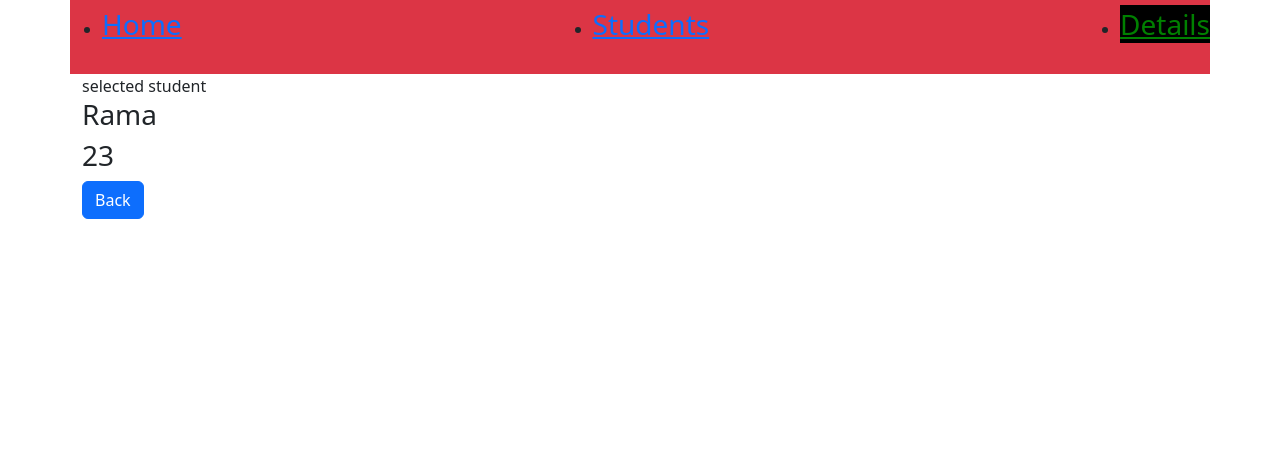
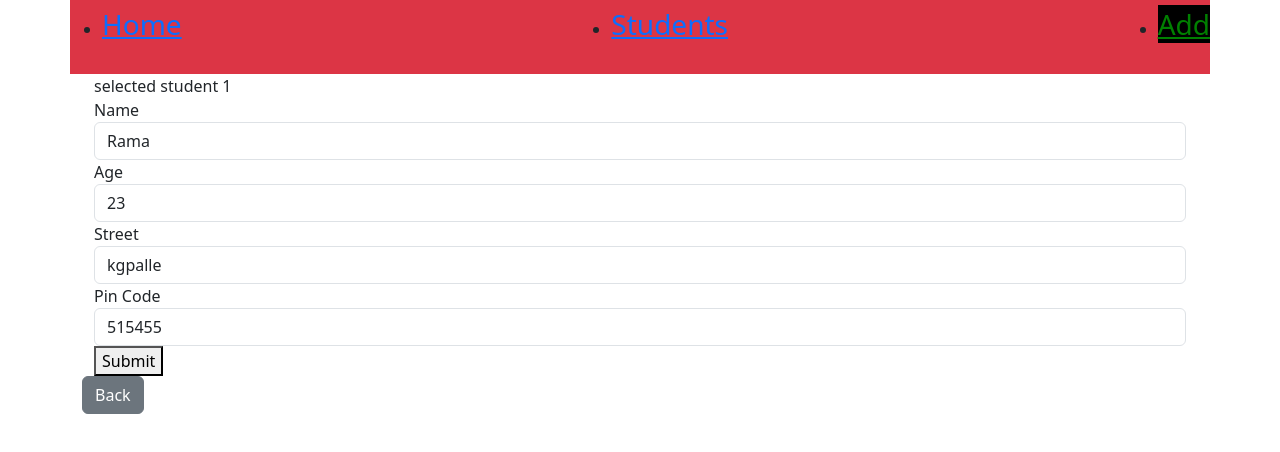
Before and after one commit to Rrrummadi2020/angular-plural, an Angular app: page /students/1 in a window 1280 px wide. Shown: the top 452 px of the page. Built offline with nearby package versions, Linux system fonts and the light colour scheme.

Commit message:
template driven forms example

```diff
--- a/src/app/app.module.ts
+++ b/src/app/app.module.ts
@@ -9,6 +9,7 @@ import { StudentListComponent } from './student-list/student-list.component';
 import { StudentEditComponent } from './student-edit/student-edit.component';
 import { CommonModule } from '@angular/common';
 import { studentGuard } from './student.guard';
+import { FormsModule } from '@angular/forms';
 
 @NgModule({
   declarations: [
@@ -18,7 +19,7 @@ import { studentGuard } from './student.guard';
     StudentListComponent
   ],
   imports: [
-    BrowserModule, CommonModule,RouterModule.forRoot(
+    BrowserModule, CommonModule,FormsModule,RouterModule.forRoot(
       [
         { path: '', redirectTo:'/students', pathMatch:'full' },
         { path: 'students', component: StudentListComponent },
--- a/src/app/data.service.ts
+++ b/src/app/data.service.ts
@@ -8,10 +8,10 @@ import { IStudents } from './models/students';
 export class DataService {
 
   STUDENTS: IStudents[] = [
-    { id: 1, name: 'Rama', age: 23, address: 'kgPalle', dateOfBirth: '23/11/1998' },
-    { id: 2, name: 'Chandra', age: 37, address: 'Brahpalle', dateOfBirth: '03/07/2001' },
-    { id: 3, name: 'Mali', age: 23, address: 'Yuguduru', dateOfBirth: '13/04/1898' },
-    { id: 4, name: 'Neela', age: 23, address: 'Bugga', dateOfBirth: '28/07/1978' }
+    { id: 1, name: 'Rama', age: 23, address: {street:'kgpalle',pin:'515455'}, dateOfBirth: '23/11/1998' },
+    { id: 2, name: 'Chandra', age: 37, address: {street:'Brahpalle',pin:'515455'}, dateOfBirth: '03/07/2001' },
+    { id: 3, name: 'Mali', age: 23, address: {street:'Yuguduru',pin:'515455'}, dateOfBirth: '13/04/1898' },
+    { id: 4, name: 'Neela', age: 23, address: {street:'Bugga',pin:'515455'}, dateOfBirth: '28/07/1978' }
   ]
   constructor() { }
   getStudents(): Observable<IStudents[]> {
--- a/src/app/navbar/navbar.component.html
+++ b/src/app/navbar/navbar.component.html
@@ -1,5 +1,5 @@
 <nav class="navbar navbar-dark bg-danger container">
   <ul><li><h3>    <a [routerLinkActiveOptions]="{exact:true}" routerLink="/" routerLinkActive="active">Home</a></h3></li></ul>
   <ul><li><h3>    <a [routerLinkActiveOptions]="{exact:true}" routerLink="/students" routerLinkActive="active">Students</a></h3></li></ul>
-  <ul><li><h3>    <a [routerLinkActiveOptions]="{exact:true}" routerLink="/students/1" routerLinkActive="active">Details</a></h3></li></ul>
+  <ul><li><h3>    <a [routerLinkActiveOptions]="{exact:true}" routerLink="/students/1" routerLinkActive="active">Add</a></h3></li></ul>
 </nav>
--- a/src/app/student-edit/student-edit.component.html
+++ b/src/app/student-edit/student-edit.component.html
@@ -1,6 +1,27 @@
 <div class="container">
-  selected student {{id}}
-  <h3>{{student?.name}}</h3>
-  <h3>{{student?.age}}</h3>
-  <button class="btn btn-primary" [routerLink]="['/students']">Back</button>
+  <div class="container" *ngIf="student&& student.address">
+    selected student {{student.id}}
+    <form #studentForm="ngForm" (ngSubmit)="onSave(studentForm)">
+      <div class="form-group">
+        <label for="name">Name</label>
+        <input type="text" name="name" class="form-control" [(ngModel)]="student.name">
+      </div>
+      <div class="form-group">
+        <label for="age">Age</label>
+        <input type="number" class="form-control" name="age" [(ngModel)]="student.age">
+      </div>
+      <div ngModelGroup="address">
+        <div class="form-group">
+          <label for="street">Street</label>
+          <input type="text" [(ngModel)]="student.address.street" name="street" class="form-control">
+        </div>
+        <div class="form-group">
+          <label for="street">Pin Code</label>
+          <input type="text" [(ngModel)]="student.address.pin" name="pin" class="form-control">
+        </div>
+      </div>
+      <button type="submit">Submit</button>
+    </form>
+  </div>
+  <button class="btn btn-secondary" [routerLink]="['/students']">Back</button>
 </div>
--- a/src/app/student-edit/student-edit.component.ts
+++ b/src/app/student-edit/student-edit.component.ts
@@ -2,6 +2,7 @@ import { Component } from '@angular/core';
 import {ActivatedRoute} from '@angular/router';
 import { DataService } from '../data.service';
 import { IStudents } from '../models/students';
+import { NgForm } from '@angular/forms';
 
 @Component({
   selector: 'app-student-edit',
@@ -18,4 +19,7 @@ export class StudentEditComponent {
     // this.dataService.getStudent(this.id).subscribe(res=>this.student = res);
      this.student = this.route.snapshot.data['data'] ;
   }
+  onSave(studentForm:NgForm){
+    console.log(studentForm);
+  }
 }
--- a/src/app/student-list/student-list.component.html
+++ b/src/app/student-list/student-list.component.html
@@ -12,7 +12,7 @@
       <tr *ngFor="let item of students">
         <td><a [routerLink]="['/students',item.id]">{{item.name}}</a></td>
         <td>{{item.age}}</td>
-        <td>{{item.address}}</td>
+        <td>{{item.address.street+'-'+item.address.pin}}</td>
         <td>{{item.dateOfBirth}}</td>
       </tr>
     </tbody>
```
Also changed, not shown: src/app/models/students.ts (+5 -5 lines).
